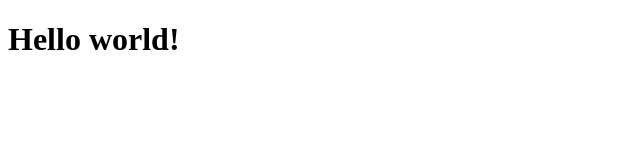
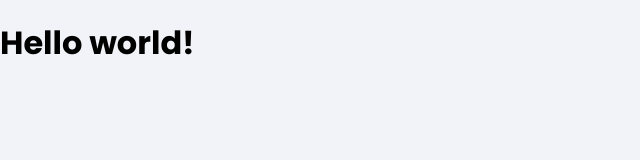
Before and after one commit to vitorleonel/heroesapp, a React app: page / in a window 1280 px wide. Shown: the whole page, without its empty margins (0-640 px from the left). Built offline with nearby package versions, Linux system fonts and the light colour scheme.

Commit message:
componente geral de estilos

```diff
--- a/src/scss/_variables.scss
+++ b/src/scss/_variables.scss
@@ -0,0 +1,6 @@
+/**
+  Body
+ */
+$body-background-color: #f2f3f8;
+$body-font-size: '16px';
+$body-font-family: 'Poppins', Arial, sans-serif;
--- a/src/scss/app.scss
+++ b/src/scss/app.scss
@@ -1,4 +1,3 @@
-
 /**
   External
  */
@@ -8,3 +7,8 @@
   Variables
  */
 @import "variables";
+
+/**
+  Components
+ */
+@import "components/general";
--- /dev/null
+++ b/src/scss/components/_general.scss
@@ -0,0 +1,11 @@
+* {
+  box-sizing: border-box;
+}
+
+body {
+  background-color: $body-background-color;
+  font-size: $body-font-size;
+  font-family: $body-font-family;
+  line-height: 1.4;
+  margin: 0;
+}
```
